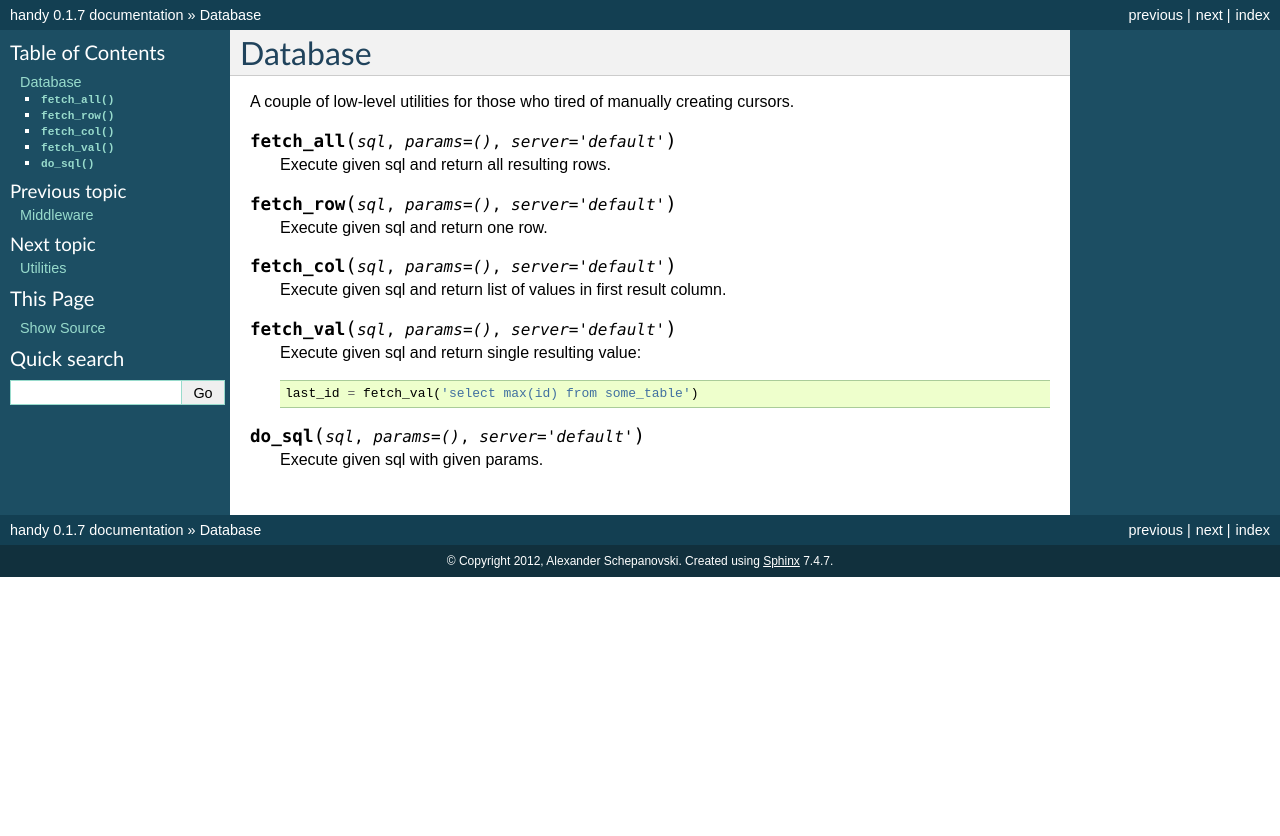
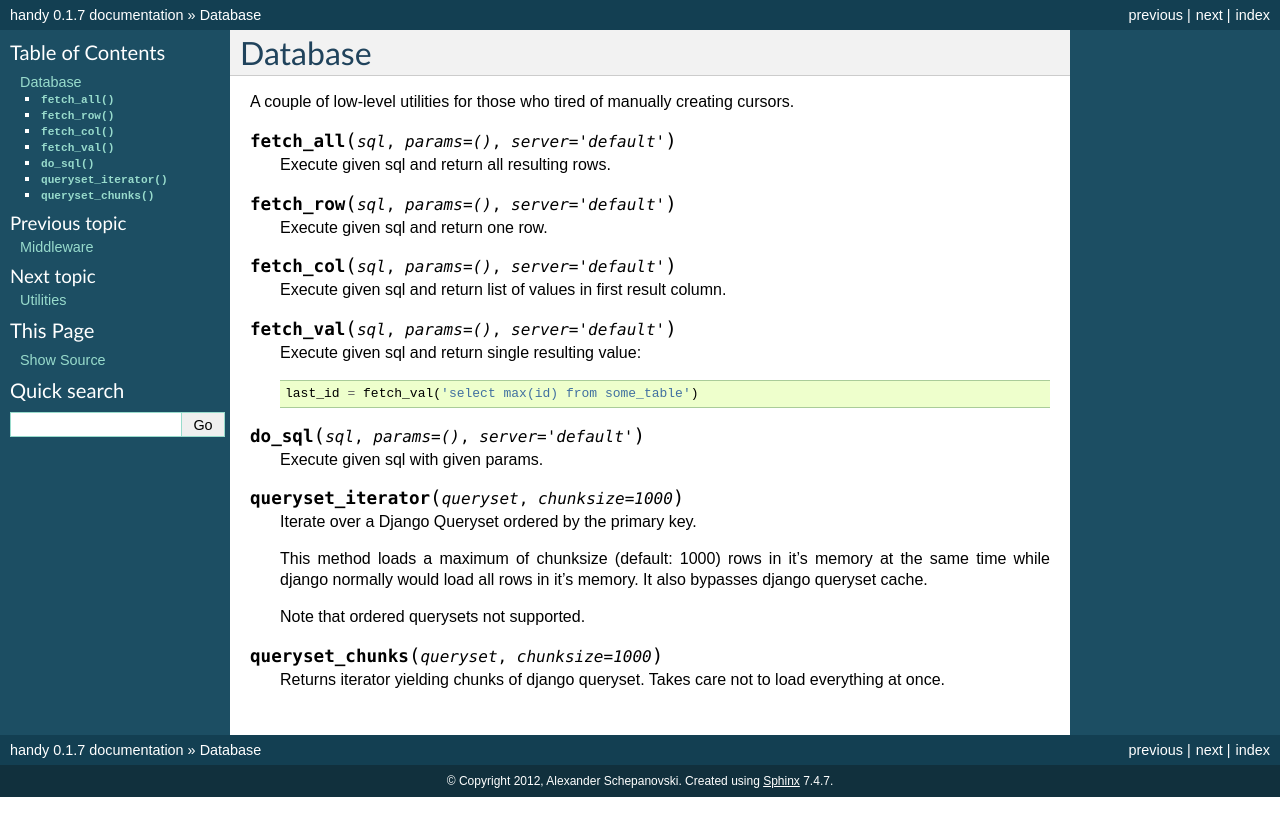
Before and after one commit to Suor/handy, a Sphinx documentation site: the page built from docs/db.rst, in a window 1280 px wide. Shown: the top 836 px of the page. Built offline with Sphinx 7.4.7, drawn with Linux system fonts in a browser that asks for light colours.

Commit message:
Documented queryset_iterator() and queryset_chunks()

```diff
--- a/docs/db.rst
+++ b/docs/db.rst
@@ -29,3 +29,20 @@ A couple of low-level utilities for those who tired of manually creating cursors
 .. function:: do_sql(sql, params=(), server='default')
 
     Execute given sql with given params.
+
+
+
+.. function:: queryset_iterator(queryset, chunksize=1000)
+
+    Iterate over a Django Queryset ordered by the primary key.
+
+    This method loads a maximum of chunksize (default: 1000) rows in it's
+    memory at the same time while django normally would load all rows in it's
+    memory. It also bypasses django queryset cache.
+
+    Note that ordered querysets not supported.
+
+
+.. function:: queryset_chunks(queryset, chunksize=1000)
+
+    Returns iterator yielding chunks of django queryset. Takes care not to load everything at once.
```
Also changed, not shown: 1 other file.
